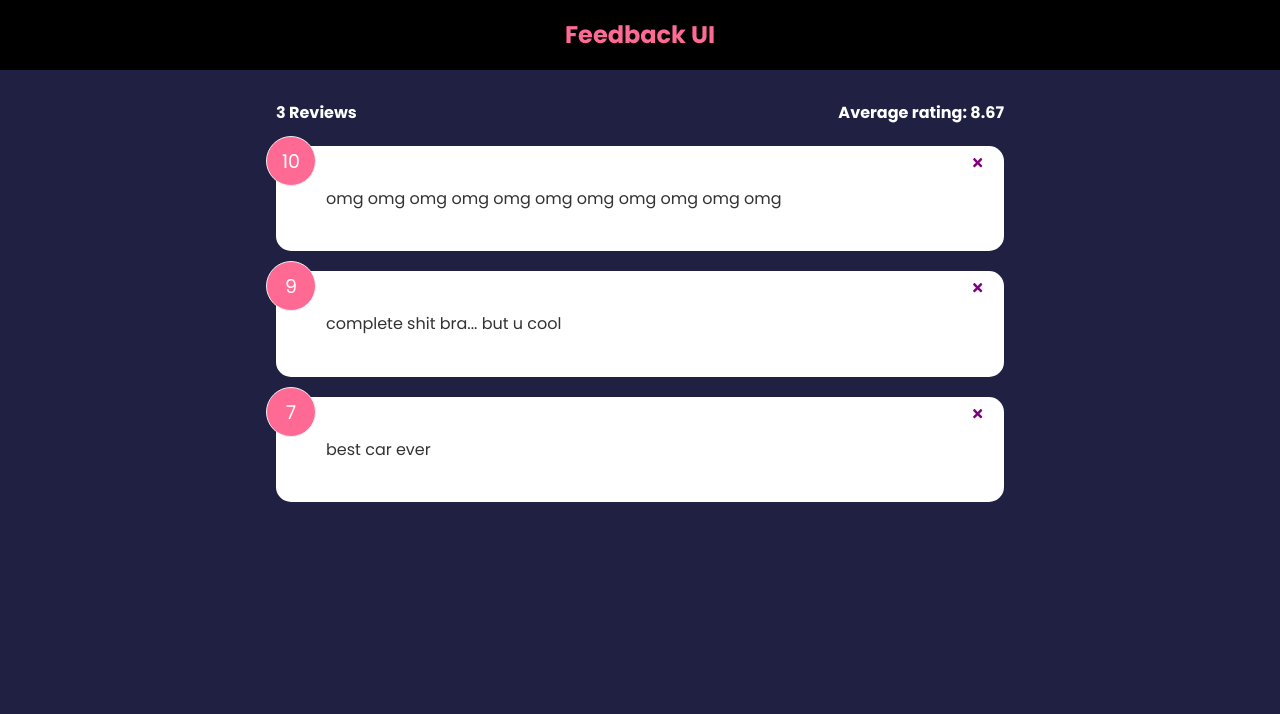
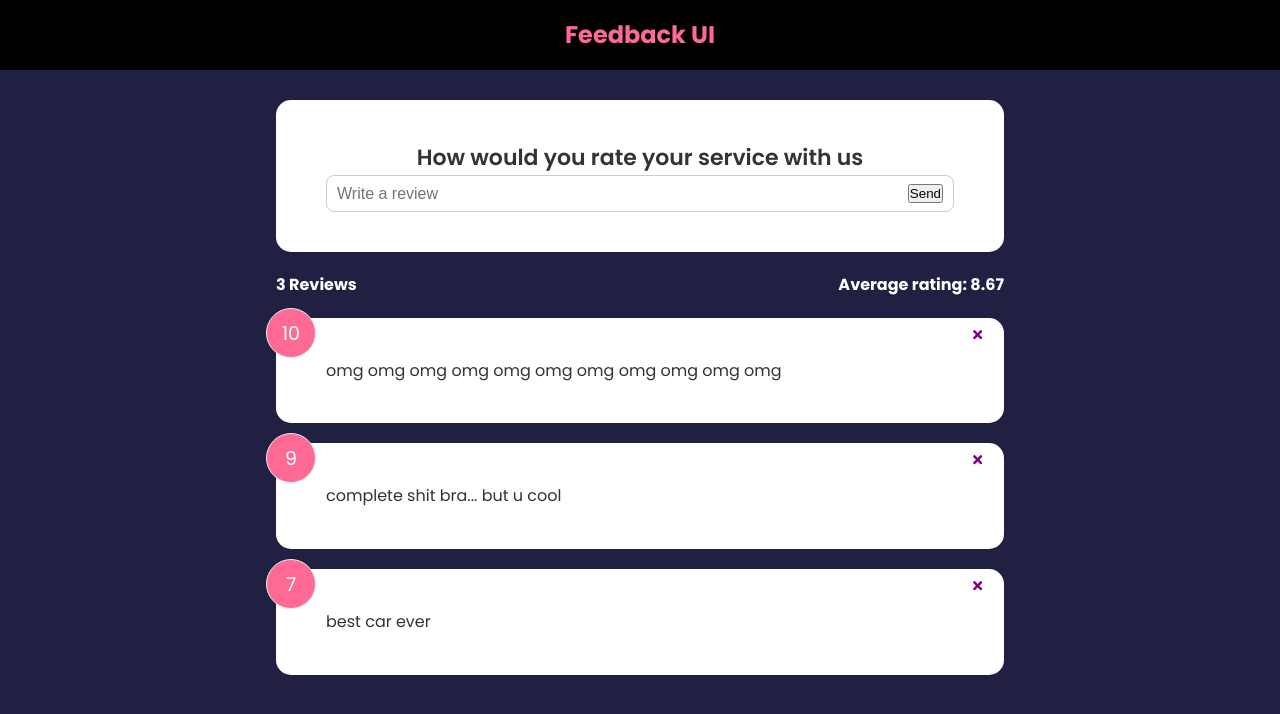
Before and after one commit to Shamoleambo/react-front-to-back, a React (Create React App) app in the folder feedback-app/: page / in a window 1280 px wide. Shown: the top 714 px of the page. Built offline with nearby package versions, Linux system fonts and the light colour scheme.

Commit message:
Creation of the FeedbackForm Component

```diff
--- a/feedback-app/src/App.js
+++ b/feedback-app/src/App.js
@@ -3,6 +3,7 @@
 import FeedbackList from "./components/FeedbackList";
 import FeedbackData from "./data/FeedbackData";
 import FeedbackStats from "./components/FeedbackStats";
+import FeedbackForm from "./components/FeedbackForm";
 
 function App() {
   const [feedback, setFeedback] = useState(FeedbackData);
@@ -17,6 +18,7 @@
     <>
       <Header />
       <div className="container">
+        <FeedbackForm />
         <FeedbackStats feedback={feedback} />
         <FeedbackList feedback={feedback} handleDelete={deleteFeedback} />
       </div>
--- /dev/null
+++ b/feedback-app/src/components/FeedbackForm.jsx
@@ -0,0 +1,29 @@
+import { useState } from "react";
+import Card from "./shared/Card";
+
+function FeedbackForm() {
+  const [text, setText] = useState("");
+
+  const handleTextChange = (e) => {
+    setText(e.target.value);
+  };
+
+  return (
+    <Card>
+      <form>
+        <h2>How would you rate your service with us</h2>
+        <div className="input-group">
+          <input
+            onChange={handleTextChange}
+            type="text"
+            placeholder="Write a review"
+            value={text}
+          />
+          <button type="submit">Send</button>
+        </div>
+      </form>
+    </Card>
+  );
+}
+
+export default FeedbackForm;
```
